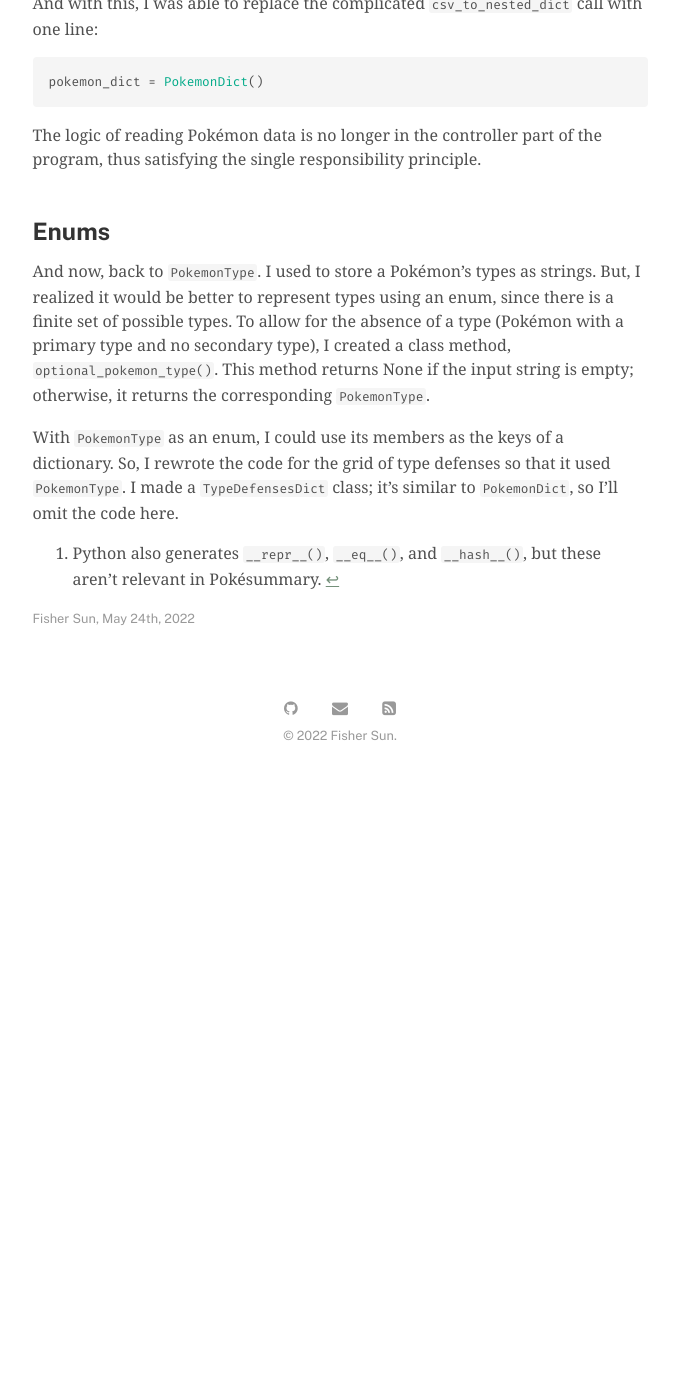
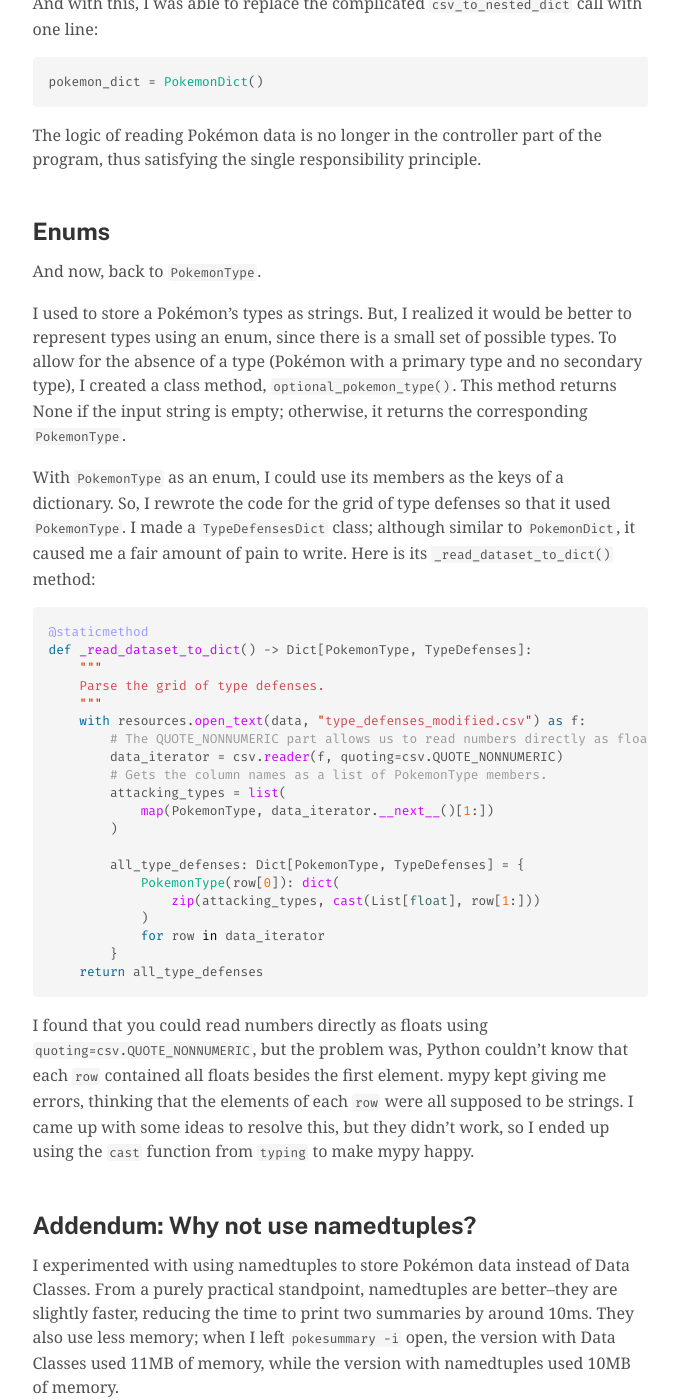
Before and after one commit to seasonedfish/blog, a Jekyll site: the page built from _posts/2022-05-24-a-new-data-model-for-pokesummary.md, in a window 1280 px wide and 1400 px high, scrolled down 3403 px. Shown: the whole window, without its empty margins (300-977 px from the left). Built offline with Jekyll 4.4.1, drawn with Linux system fonts in a browser that asks for light colours; before the commit the page ends 4183 px from its top, so only the background shows below that; some of the changed text lies outside the part shown.

Commit message:
Add Enums section and Addendum

````diff
--- a/_posts/2022-05-24-a-new-data-model-for-pokesummary.md
+++ b/_posts/2022-05-24-a-new-data-model-for-pokesummary.md
@@ -160,14 +160,59 @@ thus satisfying the single responsibility principle.
 
 ## Enums
 And now, back to `PokemonType`.
+
 I used to store a Pokémon's types as strings.
-But, I realized it would be better to represent types using an enum, since there is a finite set of possible types.
+But, I realized it would be better to represent types using an enum, since there is a small set of possible types.
 To allow for the absence of a type (Pokémon with a primary type and no secondary type),
 I created a class method, `optional_pokemon_type()`.
 This method returns None if the input string is empty; otherwise, it returns the corresponding `PokemonType`.
 
 With `PokemonType` as an enum, I could use its members as the keys of a dictionary.
 So, I rewrote the code for the grid of type defenses so that it used `PokemonType`.
-I made a `TypeDefensesDict` class; it's similar to `PokemonDict`, so I'll omit the code here.
+I made a `TypeDefensesDict` class; although similar to `PokemonDict`, it caused me a fair amount of pain to write.
+Here is its `_read_dataset_to_dict()` method:
+```python
+@staticmethod
+def _read_dataset_to_dict() -> Dict[PokemonType, TypeDefenses]:
+    """
+    Parse the grid of type defenses.
+    """
+    with resources.open_text(data, "type_defenses_modified.csv") as f:
+        # The QUOTE_NONNUMERIC part allows us to read numbers directly as floats.
+        data_iterator = csv.reader(f, quoting=csv.QUOTE_NONNUMERIC)
+        # Gets the column names as a list of PokemonType members.
+        attacking_types = list(
+            map(PokemonType, data_iterator.__next__()[1:])
+        )
+
+        all_type_defenses: Dict[PokemonType, TypeDefenses] = {
+            PokemonType(row[0]): dict(
+                zip(attacking_types, cast(List[float], row[1:]))
+            )
+            for row in data_iterator
+        }
+    return all_type_defenses
+```
+I found that you could read numbers directly as floats using `quoting=csv.QUOTE_NONNUMERIC`,
+but the problem was, Python couldn't know that each `row` contained all floats besides the first element.
+mypy kept giving me errors, thinking that the elements of each `row` were all supposed to be strings.
+I came up with some ideas to resolve this,
+but they didn't work,
+so I ended up using the `cast` function from `typing` to make mypy happy.
+
+## Addendum: Why not use namedtuples?
+I experimented with using namedtuples to store Pokémon data instead of Data Classes.
+From a purely practical standpoint, namedtuples are better--they are slightly faster,
+reducing the time to print two summaries by around 10ms.
+They also use less memory; when I left `pokesummary -i` open,
+the version with Data Classes used 11MB of memory,
+while the version with namedtuples used 10MB of memory.
+
+However, using namedtuples makes less sense than using Data Classes from a design standpoint.
+From my understanding, namedtuples should only be used as a replacement for tuples[^2];
+they keep all the functionality of tuples.
+So, namedtuples are iterable, and they can be unpacked.
+This kind of functionality makes no sense for a Pokémon object.
 
 [^1]: Python also generates `__repr__()`, `__eq__()`, and `__hash__()`, but these aren't relevant in Pokésummary.
+[^2]: I gathered this from reading this [thread](https://news.ycombinator.com/item?id=15132670) on Hacker News.
````
